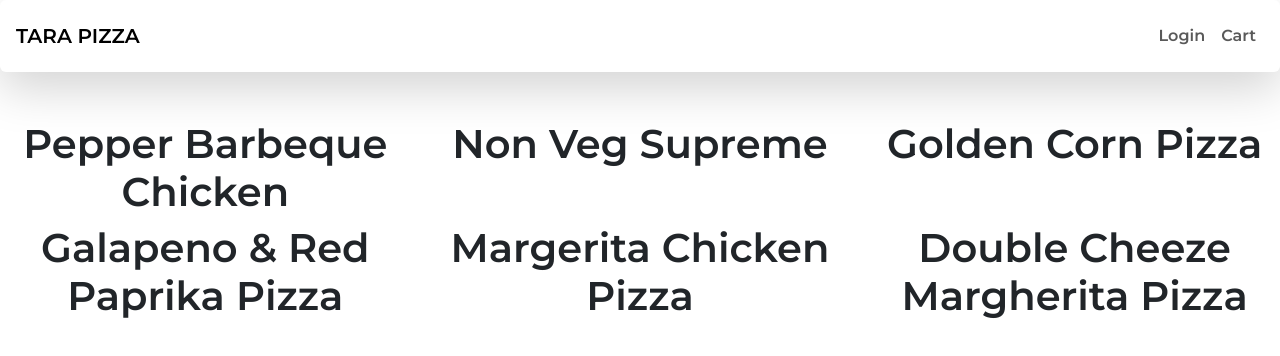
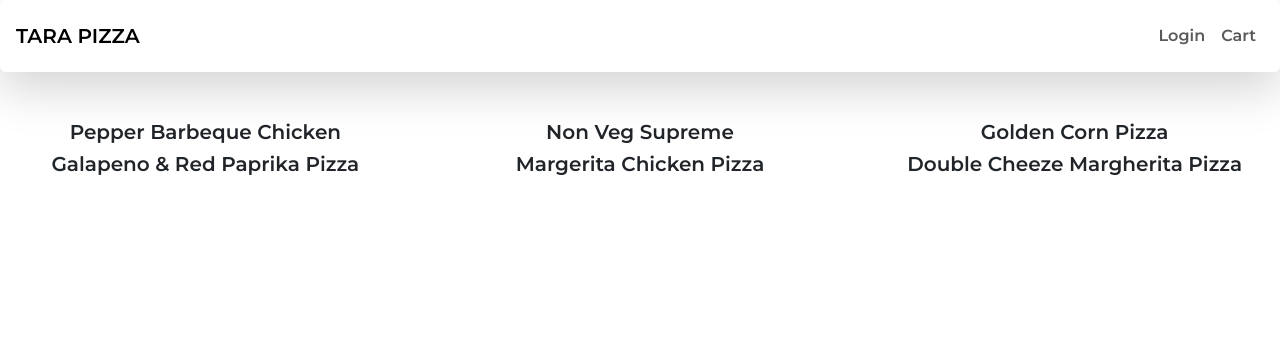
Before and after one commit to nayanatara07/Pizza-Delivery-Application, a React (Create React App) app in the folder client/: page / in a window 1280 px wide. Shown: the top 356 px of the page. Built offline with nearby package versions, Linux system fonts and the light colour scheme.

Commit message:
Pizza component font size changed

```diff
--- a/client/src/index.css
+++ b/client/src/index.css
@@ -22,3 +22,7 @@ code {
 .navbar-brand{
   color:black !important;
 }
+
+h1{
+  font-size: 20px !important;
+}
```
